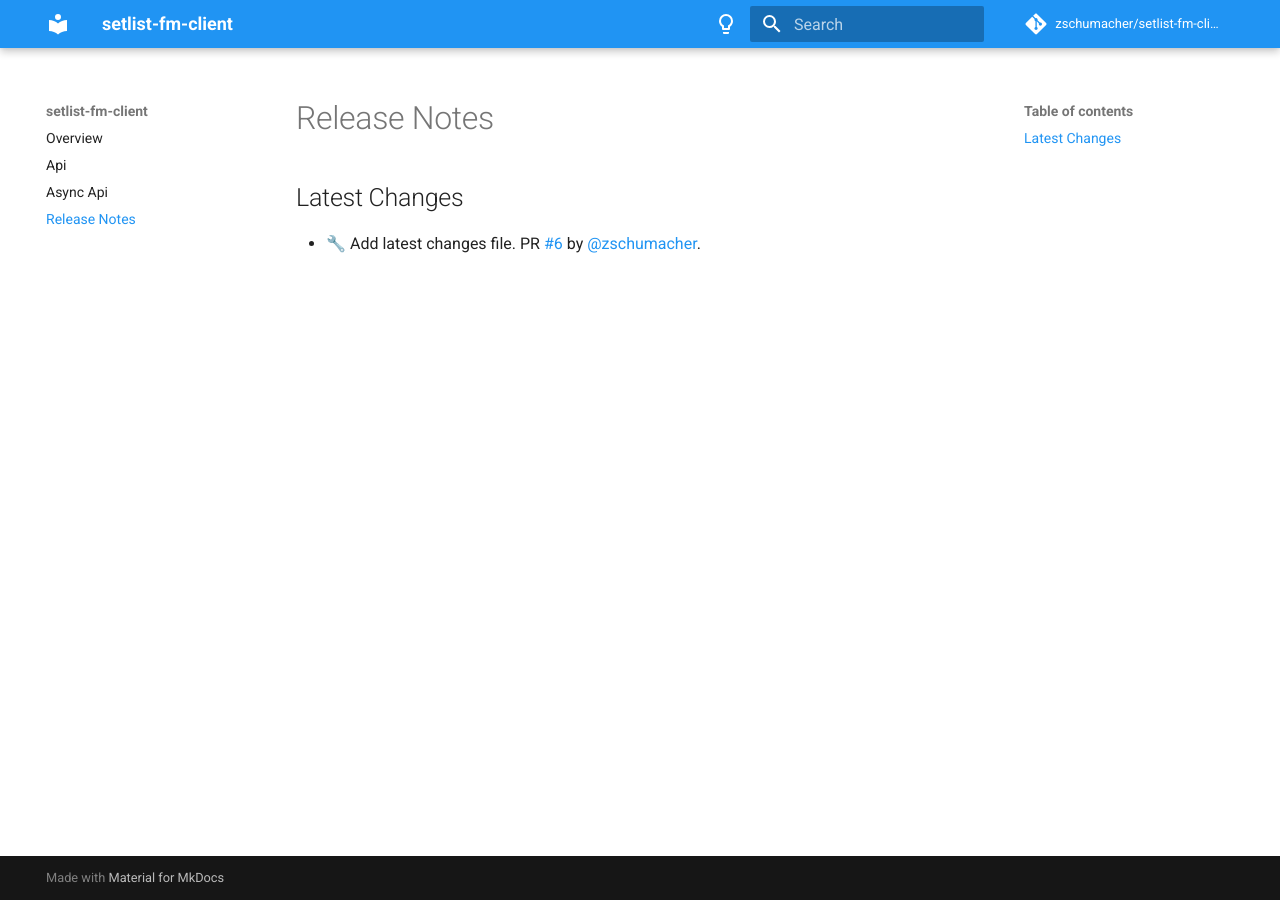
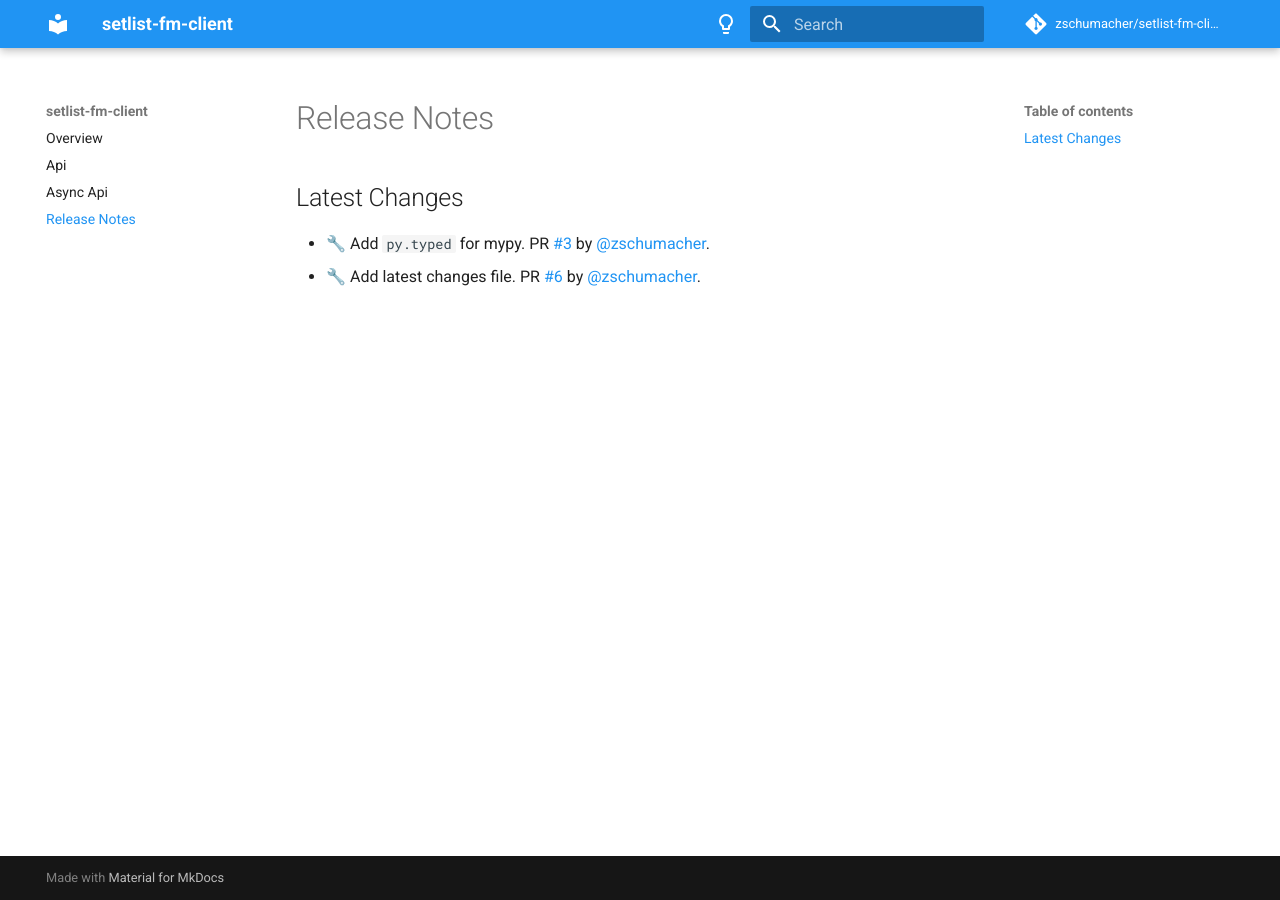
Before and after one commit to zschumacher/setlist-fm-client, an MkDocs documentation site: the page built from docs/release_notes.md, in a window 1280 px wide. Built offline with MkDocs 1.6.1 and Material for MkDocs 9.7.7, drawn with Linux system fonts in a browser that asks for light colours; comment, search, counter and statistics services are not loaded.

Commit message:
📝 Update release notes

```diff
--- a/docs/release_notes.md
+++ b/docs/release_notes.md
@@ -1,4 +1,5 @@
 
 ## Latest Changes
 
+* 🔧 Add `py.typed` for mypy. PR [#3](https://github.com/zschumacher/setlist-fm-client/pull/3) by [@zschumacher](https://github.com/zschumacher).
 * 🔧 Add latest changes file. PR [#6](https://github.com/zschumacher/setlist-fm-client/pull/6) by [@zschumacher](https://github.com/zschumacher).
```
